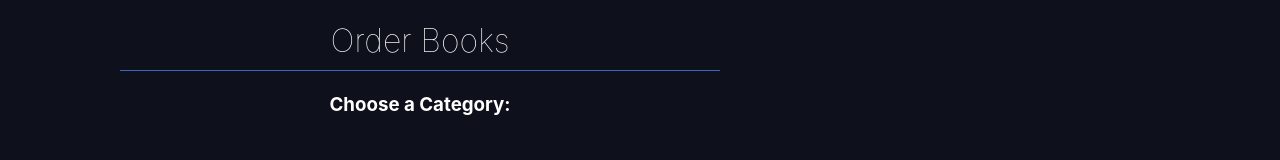
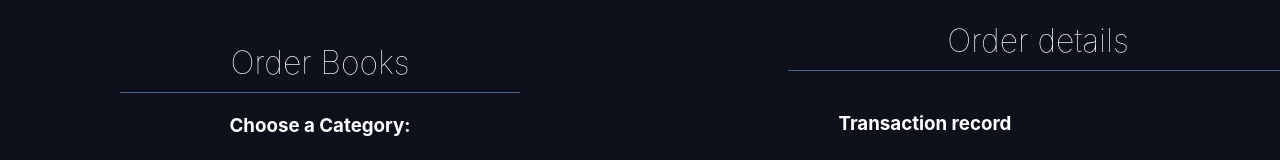
Before and after one commit to scrumvisualize/reactcoding, a React (Create React App) app: page / in a window 1280 px wide. Shown: the top 160 px of the page. Built offline with nearby package versions, Linux system fonts and the light colour scheme; no server answers.

Commit message:
Updated css changes

```diff
--- a/src/App.css
+++ b/src/App.css
@@ -317,18 +317,73 @@ button {
   display: inline-table;
 }
 
-.datacolumn1{
-  float: left;
-  margin-left: 100px;
-  width: 600px;
+
+
+.selectabook > label{
+  margin-left: 10px;
+  margin-top: 10px;
 }
 
-.datacolumn2{
-  float: right;
+/* ----------- 0 - 450px ----------- */
+@media screen
+  and (max-width: 450px){
 }
 
-.selectabook > label{
+/* ----------- 450 - 650px ----------- */
+@media screen
+  and (min-width: 451px)
+  and (max-width: 650px){
+}
 
-  margin-left: 10px;
-  margin-top: 10px;
-  }
+/* ----------- 650px - 950px ----------- */
+@media screen
+  and (min-width: 651px)
+  and (max-width: 950px){
+
+
+}
+
+/* ----------- 950px - 1200px ----------- */
+@media screen
+  and (min-width: 951px)
+  and (max-width: 1200px){
+    .datacolumn1{
+      float: left;
+      margin-left: 50px;
+      width: 200px;
+    }
+
+    .datacolumn2{
+    margin-left: 20%;
+    width: 800px;
+    }
+}
+
+/* ----------- 1200px + ----------- */
+@media screen
+  and (min-width: 1201px){
+    .datacolumn1{
+      float: left;
+      margin-left: 100px;
+      width: 400px;
+    }
+
+    .datacolumn2{
+      margin-left: 60%;
+      width: 500px;
+    }
+}
+
+@media screen
+  and (min-width: 1920px){
+    .datacolumn1{
+      float: left;
+      margin-left: 50px;
+      width: 500px;
+    }
+
+    .datacolumn2{
+    margin-left: 47%;
+    width: 1000px;
+    }
+}
```
